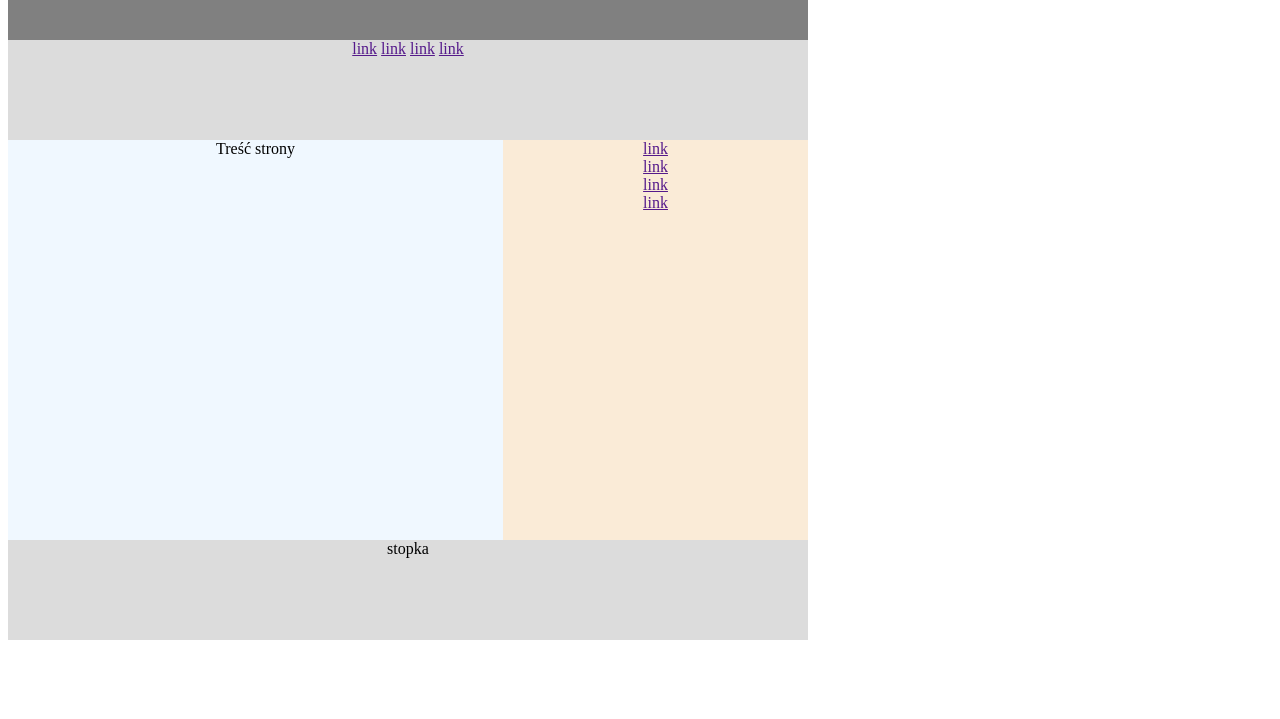
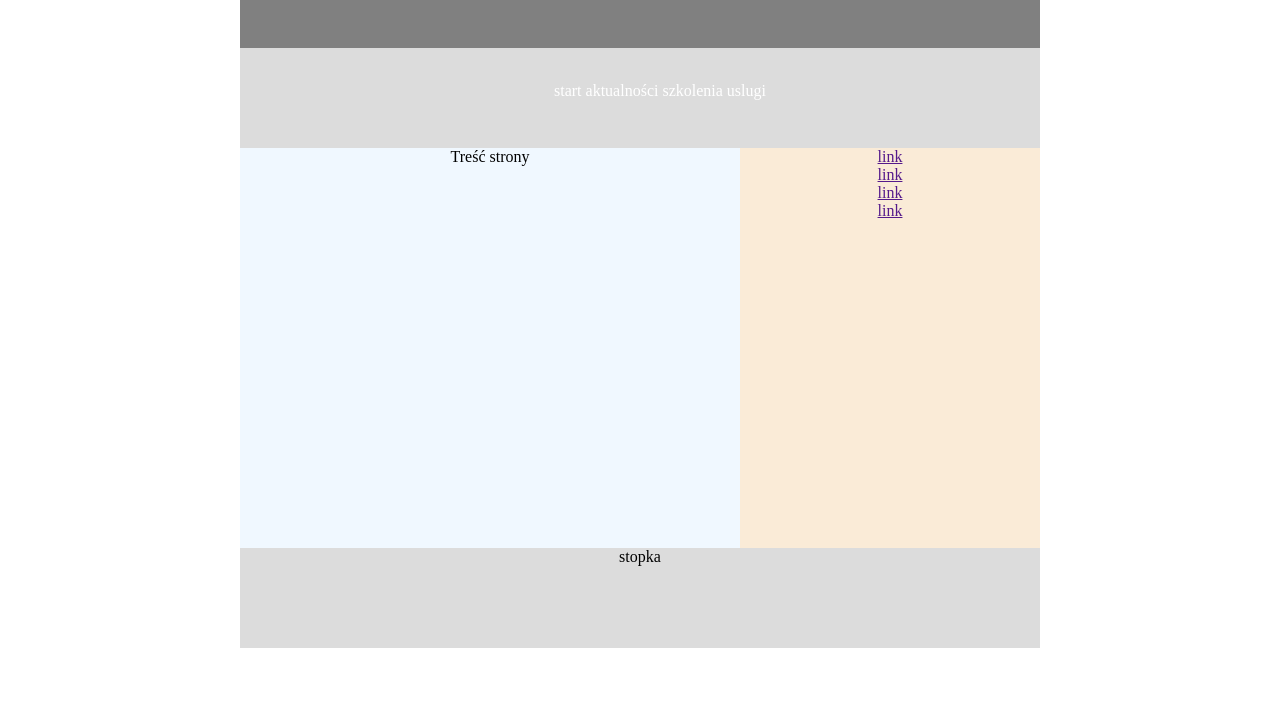
Before and after one commit to yTekipS/pies_zad1, a plain HTML site: page Folder/index.html in a window 1280 px wide. Shown: the part 81-800 px from the top of the page. Drawn offline with Linux system fonts and the light colour scheme.

Commit message:
Add files via upload

```diff
--- a/Folder/index.html
+++ b/Folder/index.html
@@ -9,14 +9,17 @@
 </head>
 
 <body>
+    <div id="box">
     <header>
         <h1>Logo</h1>
     </header>
     <nav>
-        <a href="">link</a>
-        <a href="">link</a>
-        <a href="">link</a>
-        <a href="">link</a>
+        <br><ul>
+        <li><a href="">start</a></li>
+        <li><a href="">aktualności</a></li>
+        <li><a href="">szkolenia</a></li>
+        <li><a href="">uslugi</a></li>
+        </ul>
     </nav>
     <main>
         <section id="tresc">
@@ -32,6 +35,7 @@
     <footer>
         stopka
     </footer>
+</div>
 </body>
 
 </html>
--- a/Folder/style.css
+++ b/Folder/style.css
@@ -1,36 +1,44 @@
-
+body{
+    display: grid;
+    text-align: center;
+    justify-content: center;
+}
+#box{
+    width: 800px;
+}
 header{
     height: 100px;
-    width: 800px;
-    text-align: center;
     background-color: gray;
 }
 nav{
     height: 100px;
-    width: 800px;
-    text-align: center;
     background-color: gainsboro;
 }
 footer{
     height: 100px;
-    width: 800px;
-    text-align: center;
     background-color: gainsboro;
 }
 main{
     height: 400px;
-    width: 800px;
     display: inline-flex;
 }
 #tresc{
-    text-align: center;
-    height: 400px;
     width: 500px;
     background-color: aliceblue;
 }
 #linki{
-    text-align: center;
-    height: 400px;
-    width: 308px;
+    width: 300px;
     background-color: antiquewhite;
 }
+nav ul li{
+    display: inline;
+    list-style-type: none;
+}
+nav ul li a{
+text-decoration: none;
+color: white;
+}
+nav ul li a:hover{
+    color: black;
+    border: inset black 1px;
+}
```
